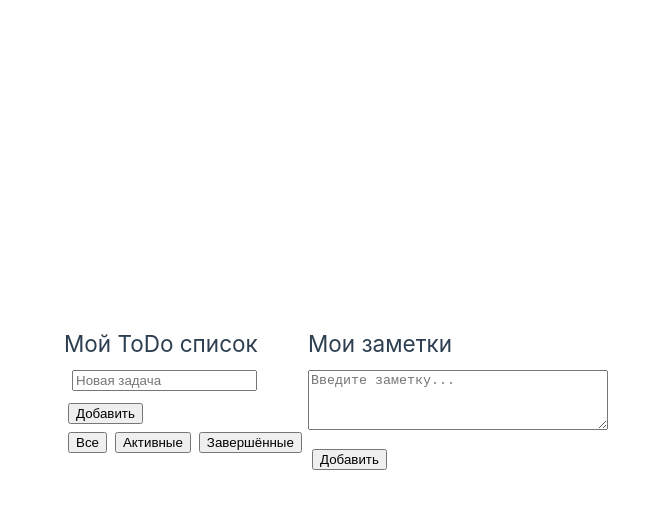
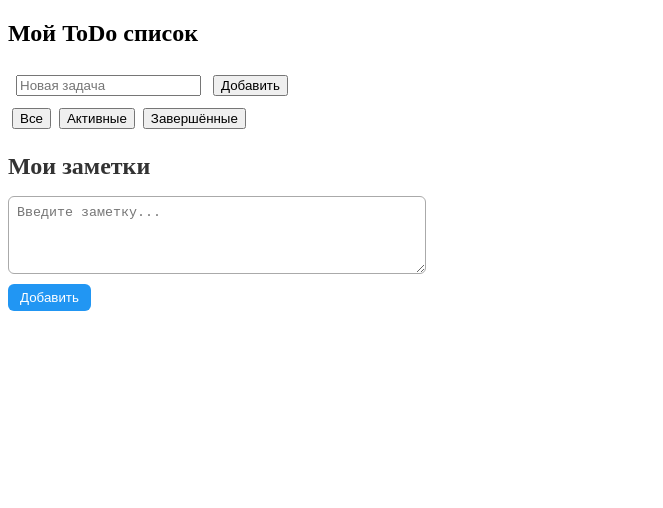
Before and after one commit to marinalovesjs/my-new-vue-app, a Vue app in the folder my-new-vue-app/: page / in a window 1280 px wide. Shown: the top 508 px of the page, without its empty margins (0-663 px from the left). Built offline with nearby package versions, Linux system fonts and the light colour scheme.

Commit message:
бновление Notes.vue, стили и исправления

```diff
--- a/my-new-vue-app/src/App.vue
+++ b/my-new-vue-app/src/App.vue
@@ -16,3 +16,4 @@
   }
 }
 </script>
+дава
--- a/my-new-vue-app/src/components/Notes.vue
+++ b/my-new-vue-app/src/components/Notes.vue
@@ -73,12 +73,47 @@
 </script>
 
 <style scoped>
+h2 {
+  font-size: 24px;
+  margin-bottom: 16px;
+  color: #333;
+}
+
 textarea {
-  width: 300px;
-  height: 60px;
-  margin: 8px 0;
+  width: 100%;
+  max-width: 400px;
+  min-height: 60px;
+  padding: 8px;
+  border: 1px solid #aaa;
+  border-radius: 6px;
+  resize: vertical;
 }
+
 button {
-  margin: 4px;
+  padding: 6px 12px;
+  margin: 6px 6px 6px 0;
+  background-color: #2196f3;
+  color: white;
+  border: none;
+  border-radius: 6px;
+  cursor: pointer;
+  transition: background-color 0.2s;
+}
+
+button:hover {
+  background-color: #1976d2;
+}
+
+ul {
+  list-style-type: none;
+  padding: 0;
+}
+
+li {
+  margin-top: 10px;
+  padding: 10px;
+  background-color: #f3f3f3;
+  border-radius: 6px;
+  box-shadow: 0 1px 3px rgba(0,0,0,0.1);
 }
 </style>
--- a/my-new-vue-app/src/main.js
+++ b/my-new-vue-app/src/main.js
@@ -1,5 +1,3 @@
-import './assets/main.css'
-
 import { createApp } from 'vue'
 import App from './App.vue'
 
```
